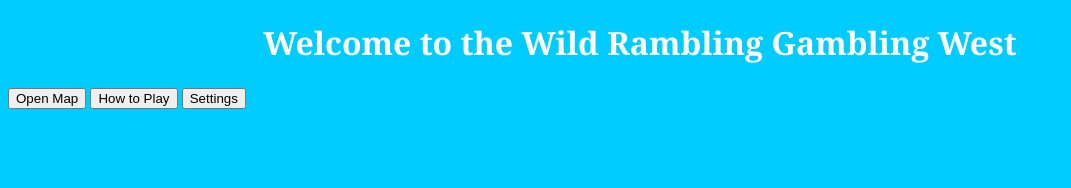
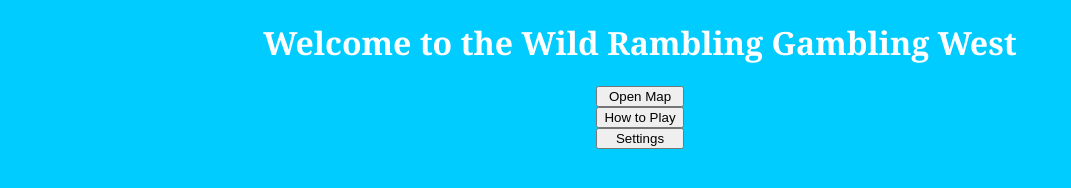
Before and after one commit to JacobTheCoder19/Computer_Science_Principles_Game_Programming_Project-, a plain HTML site: page index.html in a window 1280 px wide. Shown: the whole page, without its empty margins (0-1071 px from the left). Drawn offline with Linux system fonts and the light colour scheme.

Commit message:
css update

```diff
--- a/style.css
+++ b/style.css
@@ -9,3 +9,22 @@ h1 {
     color: #ffffff; /* White text */
     text-align: center;
 }
+
+/* button things, idk what i'm doing tbh */
+.main-container {
+    display: flex;
+    align-items: center;
+    justify-content: center;
+    gap: 50 px;
+    margin-top: 30 px;
+}
+.cowboy-image {
+    width: 350 px;
+    height: auto;
+    border-radius: 10 px;
+}
+.menu-buttons {
+    display: flex;
+    flex-direction: column;
+    gap: 15 px;
+}
```
